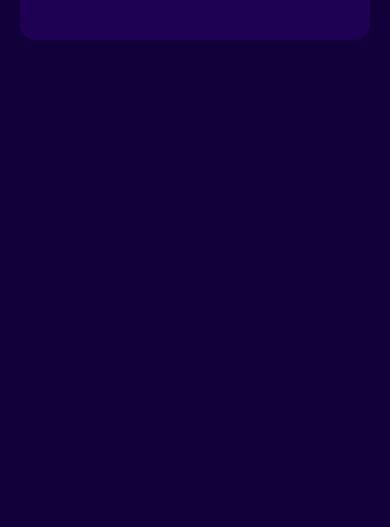
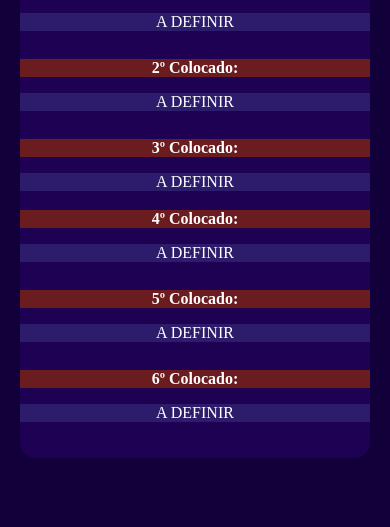
Before and after one commit to Er4ld0/Torneio, a plain HTML site: page menu/partidas/final.html in a window 390 px wide. Shown: the part 317-844 px from the top of the page. Drawn offline with Linux system fonts and the light colour scheme; a script that the page names is missing; a web font is replaced by a local one.

Commit message:
git commit -m

```diff
--- a/css/responsive-mobile.css
+++ b/css/responsive-mobile.css
@@ -811,6 +811,27 @@
             flex-direction: column;
         }
 
+        .final__card{
+            gap: 41.5px;
+        }
+
+        .ranking__card{
+            gap: 50px;
+            flex-direction: column;
+        }
+
+        .ranking__position > h1{
+            width: 350px;
+            height: 30px;
+        }
+
+        .ranking__position > p{
+            color: white;
+            background-color: #2d1c6b;
+            width: 350px;
+            height: 30px;
+        }
+
         /*============Configs Gerais Placar============*/
 
         .score {
--- a/css/style.css
+++ b/css/style.css
@@ -799,6 +799,41 @@ tbody th {
     gap: 25px;
 }
 
+
+
+.final__card{
+    margin-top: 18px;
+    height: fit-content;
+    gap: 45px;
+}
+
+.final__card>.jogos {
+    gap: 20px;
+}
+
+.ranking__card{
+    display: flex;
+    gap: 0px;
+}
+
+.ranking__position{
+    height: 30px;
+    display: flex;
+    flex-direction: column;
+}
+
+.ranking__position > h1{
+    width: 216px;
+    height: 30px;
+}
+
+.ranking__position > p{
+    color: white;
+    background-color: #2d1c6b;
+    width: 216px;
+    height: 30px;
+}
+
 /*============Configs Gerais Placar============*/
 
 .score {
--- a/menu/partidas/final.html
+++ b/menu/partidas/final.html
@@ -61,6 +61,34 @@
                             <div class="score__team__2">A DEFINIR</div>
                         </div>
                     </div>
+                    <div class="ranking__card">
+                        <div class="ranking__position">
+                                <h1>1º Colocado:</h1>
+                                <p>A DEFINIR</p>
+                        </div>
+                        <div class="ranking__position">
+                                <h1>2º Colocado:</h1>
+                                <p>A DEFINIR</p>
+                        </div>
+                        <div class="ranking__position">
+                                <h1>3º Colocado:</h1>
+                                <p>A DEFINIR</p>
+                        </div>
+                    </div>
+                    <div class="ranking__card">
+                        <div class="ranking__position">
+                            <h1>4º Colocado:</h1>
+                            <p>A DEFINIR</p>
+                    </div>
+                    <div class="ranking__position">
+                            <h1>5º Colocado:</h1>
+                            <p>A DEFINIR</p>
+                    </div>
+                    <div class="ranking__position">
+                            <h1>6º Colocado:</h1>
+                            <p>A DEFINIR</p>
+                    </div>
+                    </div>
                 </div>
             </div>
         </div>
```
